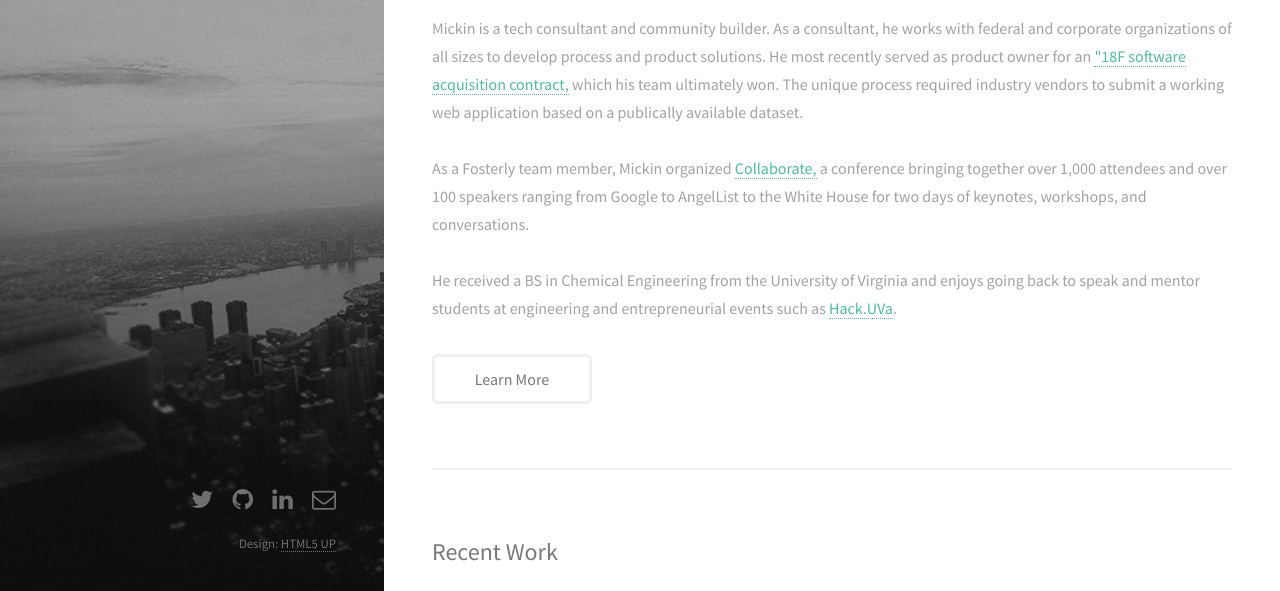
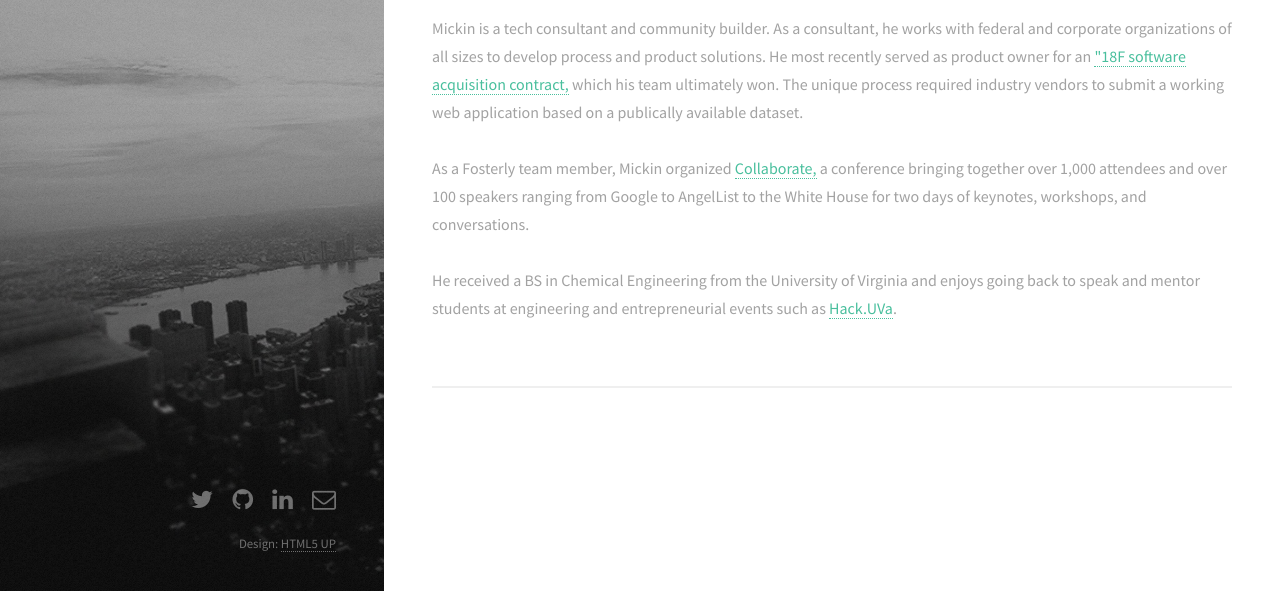
Before and after one commit to MickinSahni/MickinSahni, a plain HTML site: page index.html in a window 1280 px wide. Shown: the part 162-753 px from the top of the page. Drawn offline with Linux system fonts and the light colour scheme.

Commit message:
UPdating index to temp remove recent work

```diff
--- a/index.html
+++ b/index.html
@@ -42,14 +42,14 @@
 							<h2>Technology. Entrepreneurship. Community.</h2>
 						</header>
 						<p>Mickin is a tech consultant and community builder. As a consultant, he works with federal and corporate organizations of all sizes to develop process and product solutions. He most recently served as product owner for an <a href="https://18f.gsa.gov/2015/08/28/announcing-the-agile-BPA-awards/" target="_blank">"18F software acquisition contract,</a> which his team ultimately won. The unique process required industry vendors to submit a working web application based on a publically available dataset. <br> <br>As a Fosterly team member, Mickin organized <a href="http://collaborate.fosterly.com" target="_blank">Collaborate,</a> a conference bringing together over 1,000 attendees and over 100 speakers ranging from Google to AngelList to the White House for two days of keynotes, workshops, and conversations. <br><br> He received a BS in Chemical Engineering from the University of Virginia and enjoys going back to speak and mentor students at engineering and entrepreneurial events such as <a href="http://hackuva.io" target="_blank">Hack.UVa</a>.</p>
-						<ul class="actions">
+						<!-- <ul class="actions">
 							<li><a href="#" class="button">Learn More</a></li>
-						</ul>
+						</ul> -->
 					</section>
 
 				<!-- Two -->
 					<section id="two">
-						<h2>Recent Work</h2>
+						<!-- <h2>Recent Work</h2>
 						<div class="row">
 							<article class="6u 12u$(xsmall) work-item">
 								<a href="images/fulls/01.jpg" class="image fit thumb"><img src="images/thumbs/01.jpg" alt="" /></a>
@@ -84,7 +84,7 @@
 						</div>
 						<ul class="actions">
 							<li><a href="#" class="button">Full Portfolio</a></li>
-						</ul>
+						</ul> -->
 					</section>
 
 				<!-- Three -->
```
